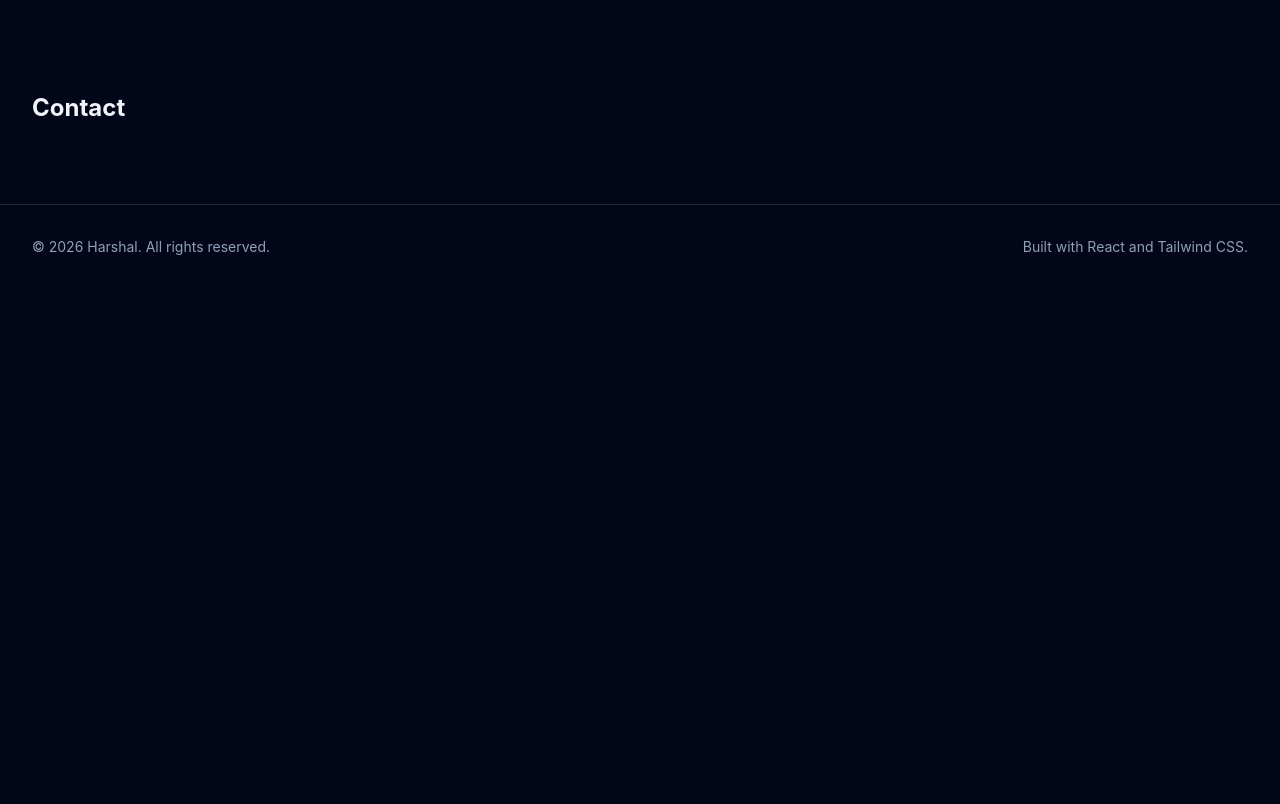
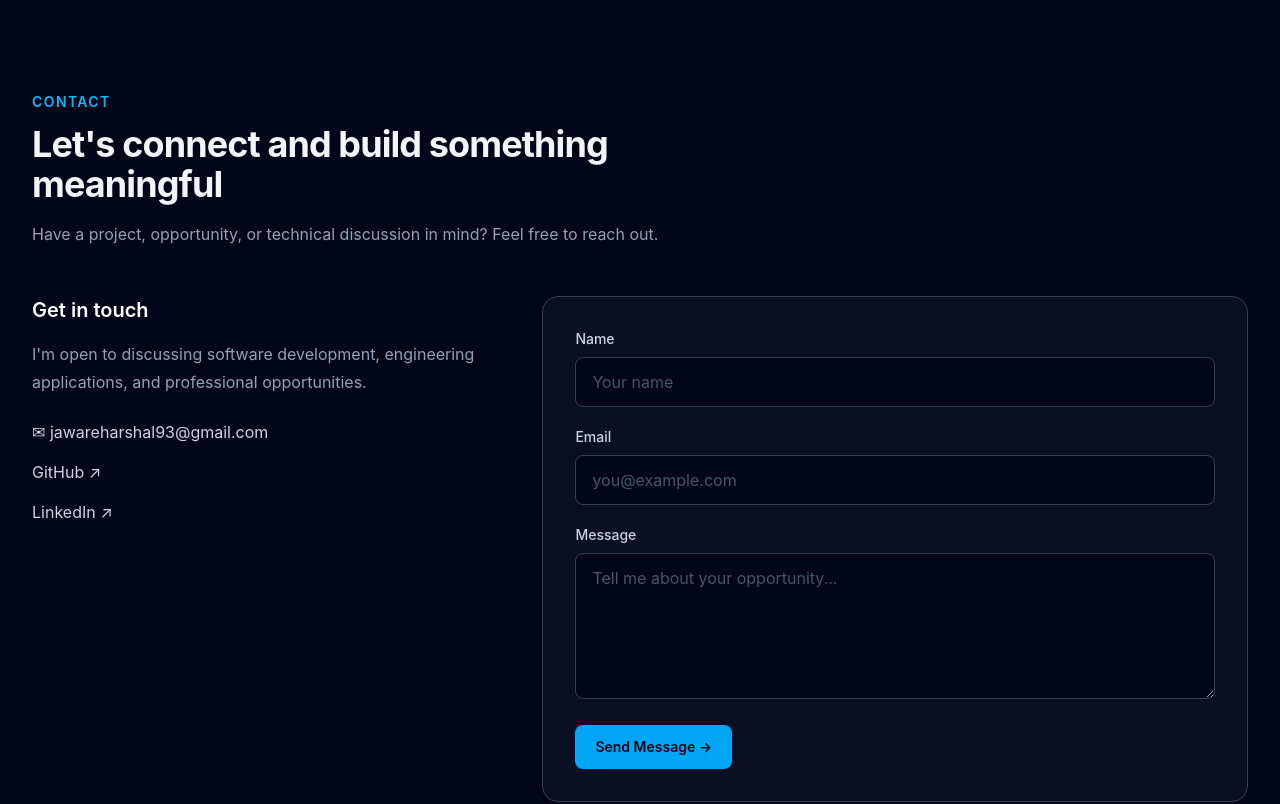
Before and after one commit to HarshalJaware/personal-portfolio, a React (Vite) app: page / in a window 1280 px wide. Shown: the part 4560-5364 px from the top of the page. Before the commit the page ends 4849 px from the top, so only its background shows below. Built offline with nearby package versions, Linux system fonts and the light colour scheme.

Commit message:
add contact section and interactions

```diff
--- a/src/App.jsx
+++ b/src/App.jsx
@@ -7,6 +7,7 @@ import About from './components/sections/About';
 import Skills from './components/sections/Skills';
 import Experience from './components/sections/Experience';
 import Projects from './components/sections/Projects';
+import Contact from './components/sections/Contact';
 
 const App = () => {
   return (
@@ -22,9 +23,8 @@ const App = () => {
 
           <Projects />
 
-          <section id="contact" className="min-h-40 py-20">
-            <h2 className="text-2xl font-bold">Contact</h2>
-          </section>
+          <Contact />
+
         </Container>
       </main>
 
--- a/src/components/common/Button.jsx
+++ b/src/components/common/Button.jsx
@@ -4,6 +4,7 @@ const Button = ({
   href,
   variant = 'primary',
   onClick,
+  type = 'button'
 }) => {
   const baseStyles =
     'inline-flex items-center justify-center rounded-lg px-5 py-3 text-sm font-semibold transition';
@@ -26,7 +27,7 @@ const Button = ({
   }
 
   return (
-    <button type="button" onClick={onClick} className={className}>
+    <button type={type} onClick={onClick} className={className}>
       {children}
     </button>
   );
--- /dev/null
+++ b/src/components/sections/Contact.jsx
@@ -0,0 +1,232 @@
+
+import { useState } from 'react';
+import SectionHeading from '../common/SectionHeading';
+import Button from '../common/Button';
+
+const initialForm = {
+  name: '',
+  email: '',
+  message: '',
+};
+
+const Contact = () => {
+  const [form, setForm] = useState(initialForm);
+  const [errors, setErrors] = useState({});
+  const [status, setStatus] = useState('');
+
+  const validate = () => {
+    const newErrors = {};
+
+    if (!form.name.trim()) {
+      newErrors.name = 'Please enter your name.';
+    }
+
+    if (!form.email.trim()) {
+      newErrors.email = 'Please enter your email.';
+    } else if (!/^[^\s@]+@[^\s@]+\.[^\s@]+$/.test(form.email)) {
+      newErrors.email = 'Please enter a valid email address.';
+    }
+
+    if (!form.message.trim()) {
+      newErrors.message = 'Please enter your message.';
+    } else if (form.message.trim().length < 10) {
+      newErrors.message = 'Message must be at least 10 characters.';
+    }
+
+    return newErrors;
+  };
+
+  const handleChange = (event) => {
+    const { name, value } = event.target;
+
+    setForm((previous) => ({
+      ...previous,
+      [name]: value,
+    }));
+
+    setErrors((previous) => ({
+      ...previous,
+      [name]: '',
+    }));
+
+    setStatus('');
+  };
+
+  const handleSubmit = (event) => {
+    event.preventDefault();
+
+    const validationErrors = validate();
+
+    if (Object.keys(validationErrors).length > 0) {
+      setErrors(validationErrors);
+      setStatus('');
+      return;
+    }
+
+    const subject = encodeURIComponent(
+      `Portfolio Contact - ${form.name}`
+    );
+
+    const body = encodeURIComponent(
+      `Name: ${form.name}\nEmail: ${form.email}\n\nMessage:\n${form.message}`
+    );
+
+    window.location.href =
+      `mailto:jawareharshal93@gmail.com?subject=${subject}&body=${body}`;
+
+    setStatus('Your email client should open shortly.');
+  };
+
+  return (
+    <section id="contact" className="scroll-mt-24 py-20">
+      <SectionHeading
+        eyebrow="CONTACT"
+        title="Let's connect and build something meaningful"
+        description="Have a project, opportunity, or technical discussion in mind? Feel free to reach out."
+      />
+
+      <div className="mt-12 grid gap-10 lg:grid-cols-[0.8fr_1.2fr]">
+        <div className="space-y-6">
+          <div>
+            <h3 className="text-xl font-semibold text-white">
+              Get in touch
+            </h3>
+
+            <p className="mt-4 leading-7 text-slate-400">
+              I'm open to discussing software development,
+              engineering applications, and professional opportunities.
+            </p>
+          </div>
+
+          <div className="space-y-4">
+            <a
+              href="mailto:jawareharshal93@gmail.com"
+              className="block text-slate-300 transition hover:text-sky-400"
+            >
+              ✉ jawareharshal93@gmail.com
+            </a>
+
+            <a
+              href="https://github.com/HarshalJaware"
+              target="_blank"
+              rel="noreferrer"
+              className="block text-slate-300 transition hover:text-sky-400"
+            >
+              GitHub ↗
+            </a>
+
+            <a
+              href="https://www.linkedin.com/in/harshal-jaware-7714b4135/"
+              target="_blank"
+              rel="noreferrer"
+              className="block text-slate-300 transition hover:text-sky-400"
+            >
+              LinkedIn ↗
+            </a>
+          </div>
+        </div>
+
+        <form
+          onSubmit={handleSubmit}
+          noValidate
+          className="rounded-2xl border border-slate-700 bg-slate-900/60 p-6 sm:p-8"
+        >
+          <div className="space-y-5">
+            <div>
+              <label
+                htmlFor="name"
+                className="mb-2 block text-sm font-medium text-slate-300"
+              >
+                Name
+              </label>
+
+              <input
+                id="name"
+                name="name"
+                type="text"
+                value={form.name}
+                onChange={handleChange}
+                placeholder="Your name"
+                aria-invalid={Boolean(errors.name)}
+                aria-describedby={errors.name ? 'name-error' : undefined}
+                className="w-full rounded-lg border border-slate-700 bg-slate-950 px-4 py-3 text-white outline-none transition placeholder:text-slate-600 focus:border-sky-400"
+              />
+
+              {errors.name && (
+                <p id="name-error" className="mt-2 text-sm text-red-400">
+                  {errors.name}
+                </p>
+              )}
+            </div>
+
+            <div>
+              <label
+                htmlFor="email"
+                className="mb-2 block text-sm font-medium text-slate-300"
+              >
+                Email
+              </label>
+
+              <input
+                id="email"
+                name="email"
+                type="email"
+                value={form.email}
+                onChange={handleChange}
+                placeholder="you@example.com"
+                aria-invalid={Boolean(errors.email)}
+                aria-describedby={errors.email ? 'email-error' : undefined}
+                className="w-full rounded-lg border border-slate-700 bg-slate-950 px-4 py-3 text-white outline-none transition placeholder:text-slate-600 focus:border-sky-400"
+              />
+
+              {errors.email && (
+                <p id="email-error" className="mt-2 text-sm text-red-400">
+                  {errors.email}
+                </p>
+              )}
+            </div>
+
+            <div>
+              <label
+                htmlFor="message"
+                className="mb-2 block text-sm font-medium text-slate-300"
+              >
+                Message
+              </label>
+
+              <textarea
+                id="message"
+                name="message"
+                rows={5}
+                value={form.message}
+                onChange={handleChange}
+                placeholder="Tell me about your opportunity..."
+                aria-invalid={Boolean(errors.message)}
+                aria-describedby={errors.message ? 'message-error' : undefined}
+                className="w-full resize-y rounded-lg border border-slate-700 bg-slate-950 px-4 py-3 text-white outline-none transition placeholder:text-slate-600 focus:border-sky-400"
+              />
+
+              {errors.message && (
+                <p id="message-error" className="mt-2 text-sm text-red-400">
+                  {errors.message}
+                </p>
+              )}
+            </div>
+
+            <Button type="submit">
+              Send Message →
+            </Button>
+
+            {status && (
+              <p role="status" className="text-sm text-sky-400">
+                {status}
+              </p>
+            )}
+          </div>
+        </form>
+      </div>
+    </section>
+  );
+};
+
+export default Contact;
--- a/src/index.css
+++ b/src/index.css
@@ -32,3 +32,17 @@ a {
 a {
   text-decoration: none;
 }
+
+@media (prefers-reduced-motion: reduce) {
+  html {
+    scroll-behavior: auto;
+  }
+
+  *,
+  *::before,
+  *::after {
+    animation-duration: 0.01ms !important;
+    animation-iteration-count: 1 !important;
+    transition-duration: 0.01ms !important;
+  }
+}
```
